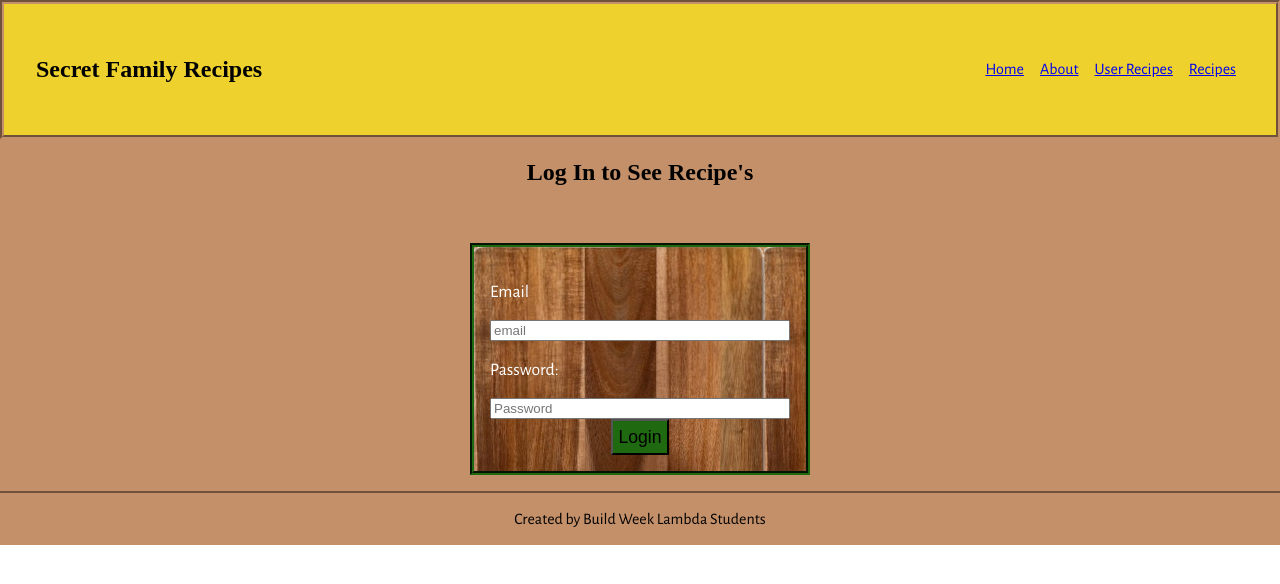
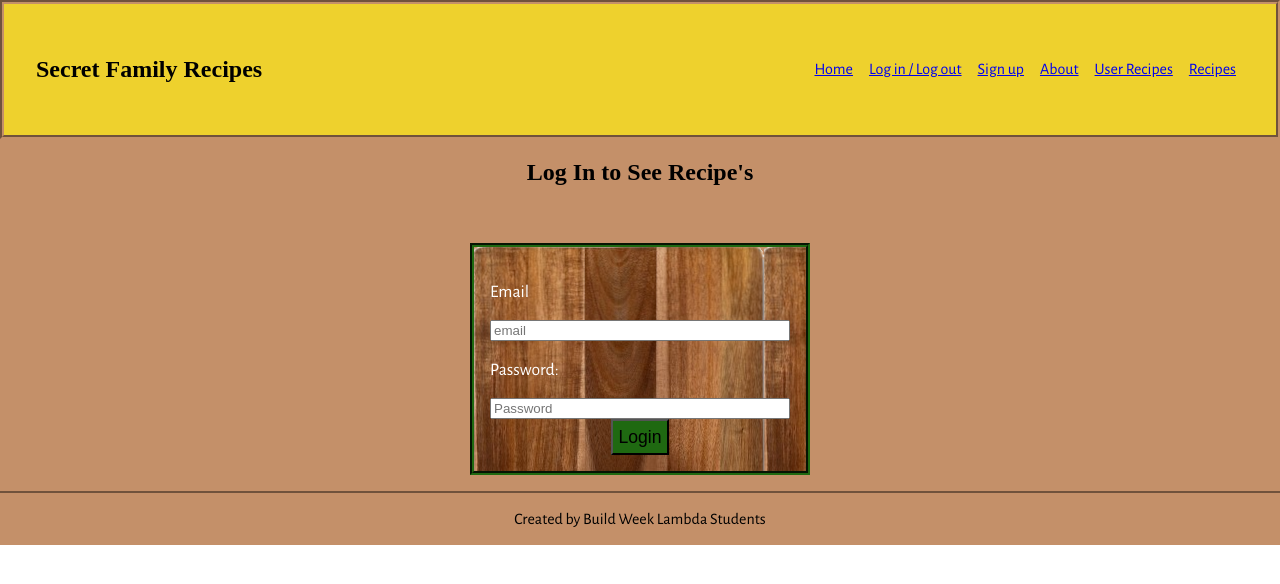
Before and after one commit to BW-secret-family-recipes-1/front-end, a React (Create React App) app: page / in a window 1280 px wide. Shown: the top 584 px of the page. Built offline with nearby package versions, Linux system fonts and the light colour scheme; a web font is replaced by a local one.

Commit message:
added changed links

```diff
--- a/src/App.js
+++ b/src/App.js
@@ -13,8 +13,10 @@ export default function App() {
           <h1>Secret Family Recipes</h1>
         </div>
         <div className="nav-links">
-          <Link to="/">Home</Link>
-          <a href="https://hardcore-aryabhata-1f5562.netlify.app/">About</a>
+          <a href="https://hardcore-aryabhata-1f5562.netlify.app/">Home</a>
+          <Link to="/">Log in / Log out</Link>
+          <Link to="/signup">Sign up</Link>
+          <a href="https://hardcore-aryabhata-1f5562.netlify.app/about.html">About</a>
           <Link to="/user">User Recipes</Link>
           <Link to="/recipes">Recipes</Link>
         </div>
```
